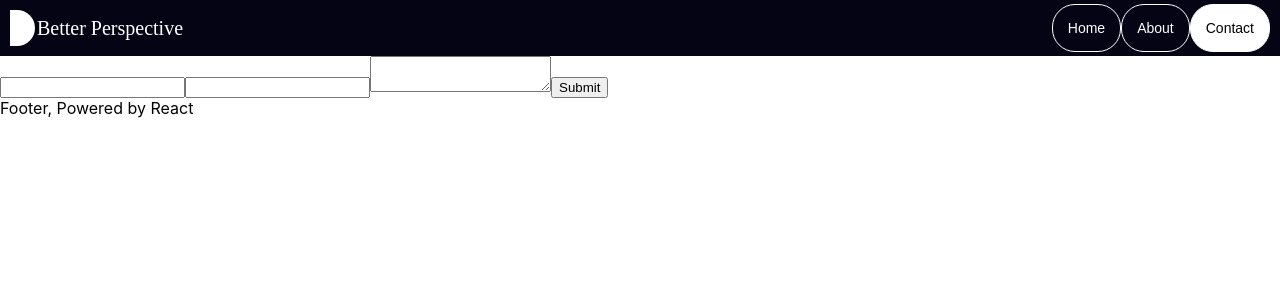
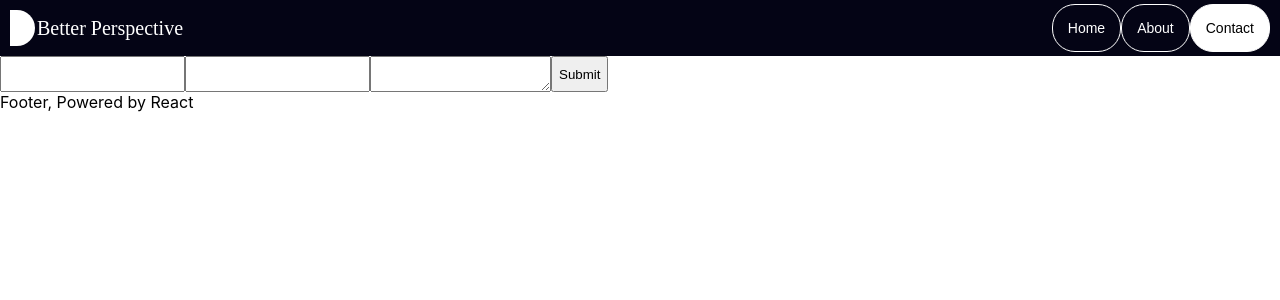
Before and after one commit to Ledu996/X2, a React (Create React App) app: page /contact in a window 1280 px wide. Shown: the top 300 px of the page. Built offline with nearby package versions, Linux system fonts and the light colour scheme.

Commit message:
feat(Contact): created separated  components for form inputs and thanks message

```diff
--- /dev/null
+++ b/src/components/Form/CreateMessage.js
@@ -0,0 +1,11 @@
+export function CreateMessage ({setUserName, setEmail, setMessage, confirmData}) {
+    console.log(typeof(setUserName));
+    return (
+            <>
+                <input onChange={(e) => setUserName(e.target.value)} />
+                <input onChange={(e) => setEmail(e.target.value) } />
+                <textarea onChange={(e) => setMessage(e.target.value) } />
+                <button onClick={confirmData}>Submit</button>
+            </>
+    )
+};
--- a/src/components/Form/Form.js
+++ b/src/components/Form/Form.js
@@ -2,6 +2,8 @@ import { useState } from "react";
 // create a index script with all services inside
 import { invalidEmailAlert, isEmptyAlert } from "../../services/swalService";
 import { isEmpty, emailValidation } from "../../services/validationService";
+import { CreateMessage } from "./CreateMessage";
+import { ThanksMessage } from "./ThanksMessage";
 
 export function Form () {
     const [username, setUserName] = useState("");
@@ -22,12 +24,21 @@ export function Form () {
         setDisplayMessage(true);
     }
     return (
-        <div>
-            <input onChange={(e) => setUserName(e.target.value)} />
-            <input onChange={(e) => setEmail(e.target.value) } />
-            <textarea onChange={(e) => setMessage(e.target.value) } />
-            <button onClick={confirmData}>Submit</button>
-            {displayMessage && <div>{`Thank you ${username} ${email} ${message}`}</div>}
+        <div style = {{display: "flex"}}>
+            <CreateMessage
+                setUserName = {setUserName}
+                setEmail = {setEmail}
+                setMessage = {setMessage}
+                confirmData = {confirmData}
+            />
+            {
+            displayMessage &&
+                <ThanksMessage
+                  username = {username}
+                  email = {email}
+                  message = {message}
+                />
+            }
         </div>
     )
 }
--- /dev/null
+++ b/src/components/Form/ThanksMessage.js
@@ -0,0 +1,8 @@
+export function ThanksMessage ({username, email, message}) {
+    return (
+        <div>
+            <h2>Thank you</h2>
+            <p>{`${username} ${email} ${message}`}</p>
+        </div>
+    )
+}
```
